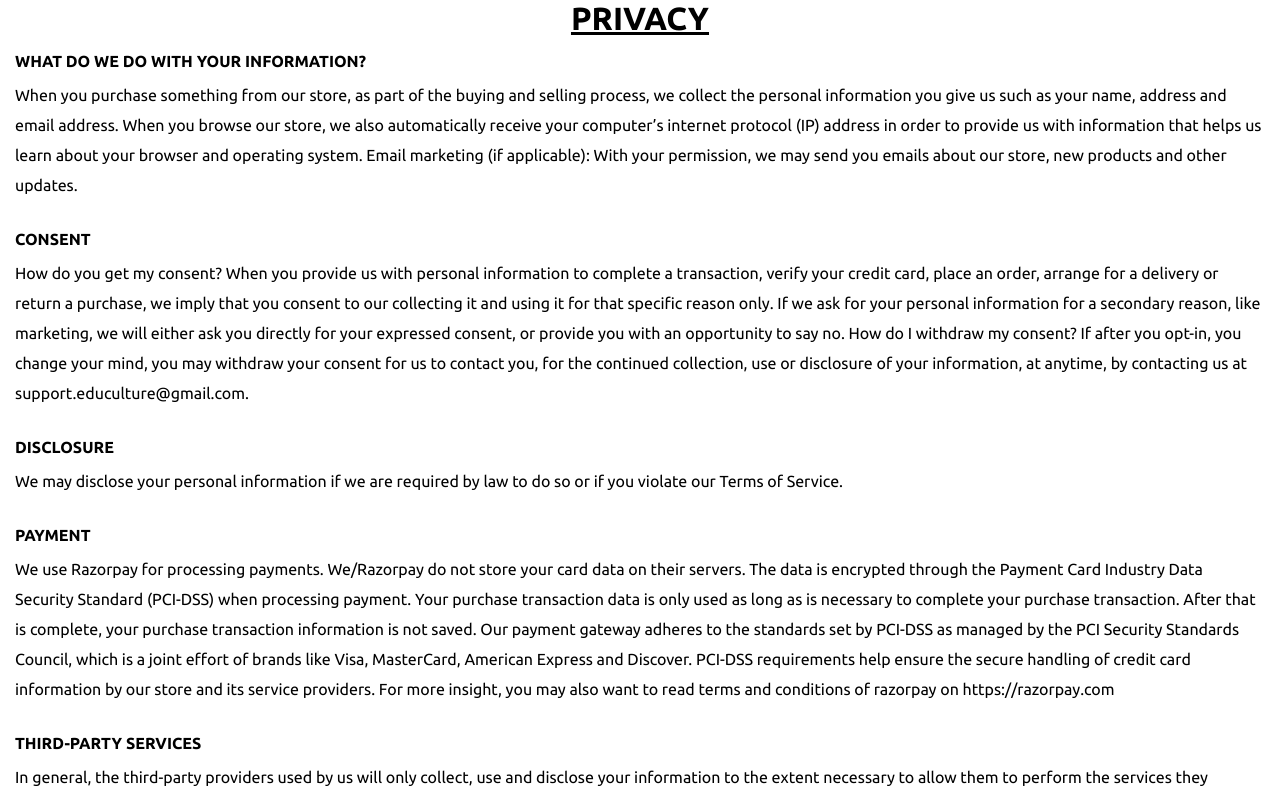
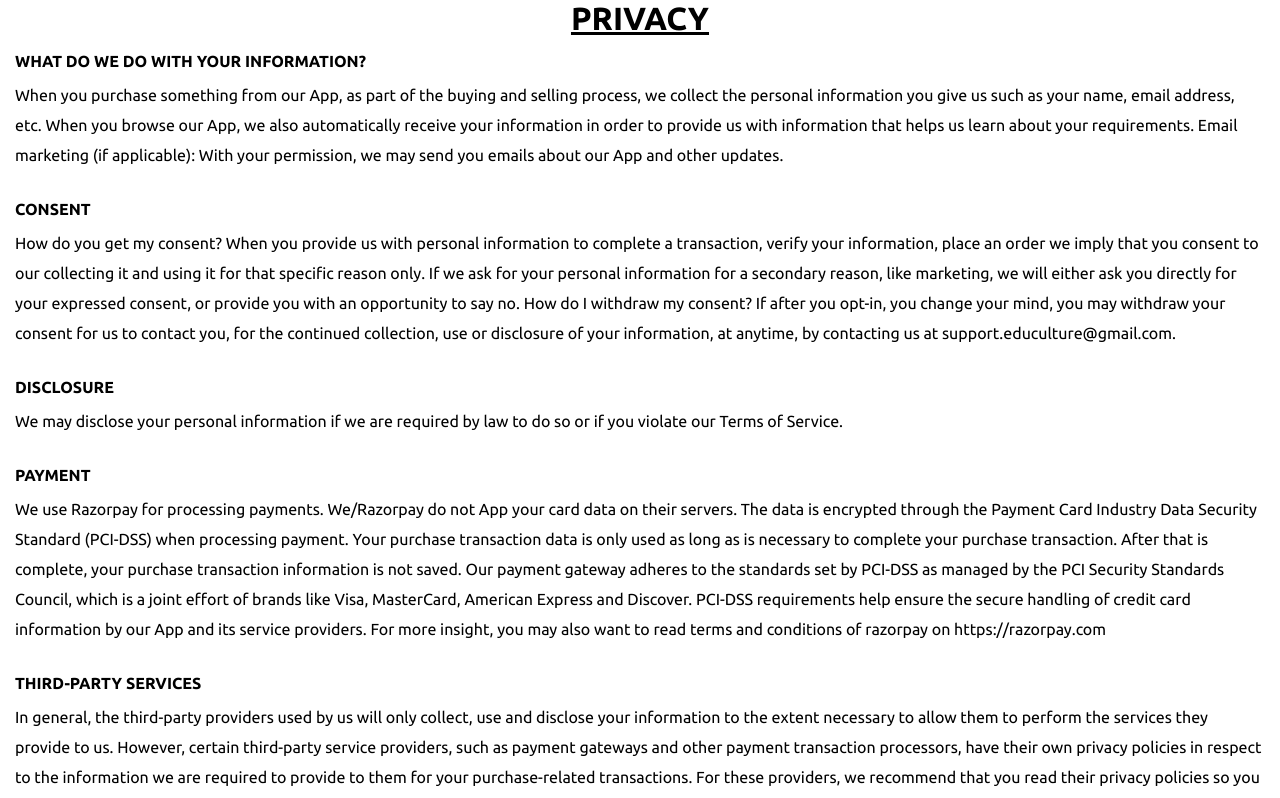
Before and after one commit to educulture-edutech/educulture-website, a React (Create React App) app: page /privacy in a window 1280 px wide. Shown: the top 798 px of the page. Built offline with nearby package versions, Linux system fonts and the light colour scheme.

Commit message:
recent commits

```diff
--- a/src/App.js
+++ b/src/App.js
@@ -558,7 +558,7 @@ export default function App() {
         </Carousel>
       </Grid>
 
-      <Grid direction="row" style={{ marginTop: "15px" }} container>
+      <Grid direction="row" style={{ marginTop: "30px" }} container>
         <Grid xs={12} md={6} container className={classes.bottomIconGrid}>
           <IconButton
             // edge="start"
@@ -645,7 +645,7 @@ export default function App() {
         </Grid>
       </Grid>
 
-      <Grid direction="row" style={{ marginTop: "15px" }} container>
+      <Grid direction="row" style={{ marginTop: "30px" }} container>
         <Grid xs={12} md={7} container className={classes.bottomIconGrid}>
           <p className={classes.copyrightLineStyles}>
             {" "}
--- a/src/Disclaimer.js
+++ b/src/Disclaimer.js
@@ -5,7 +5,7 @@ export default function Disclaimer() {
   return (
     <div>
       <Grid container justify="center" alignItems="center">
-        <h1>
+        <h1 style={{ textAlign: "center" }}>
           <u>DISCLAIMER</u>
         </h1>
       </Grid>
--- a/src/Privacy.js
+++ b/src/Privacy.js
@@ -5,37 +5,36 @@ export default function Privacy() {
   return (
     <div>
       <Grid container justify="center" alignItems="center">
-        <h1>
+        <h1 style={{ textAlign: "center" }}>
           <u>PRIVACY</u>
         </h1>
       </Grid>
       <div style={{ padding: "15px" }}>
         <h4>WHAT DO WE DO WITH YOUR INFORMATION?</h4>
         <p style={{ lineHeight: "30px", marginTop: "10px" }}>
-          When you purchase something from our store, as part of the buying and
+          When you purchase something from our App, as part of the buying and
           selling process, we collect the personal information you give us such
-          as your name, address and email address. When you browse our store, we
-          also automatically receive your computer’s internet protocol (IP)
-          address in order to provide us with information that helps us learn
-          about your browser and operating system. Email marketing (if
-          applicable): With your permission, we may send you emails about our
-          store, new products and other updates.
+          as your name, email address, etc. When you browse our App, we also
+          automatically receive your information in order to provide us with
+          information that helps us learn about your requirements. Email
+          marketing (if applicable): With your permission, we may send you
+          emails about our App and other updates.
         </p>
       </div>
       <div style={{ padding: "15px" }}>
         <h4>CONSENT</h4>
         <p style={{ lineHeight: "30px", marginTop: "10px" }}>
           How do you get my consent? When you provide us with personal
-          information to complete a transaction, verify your credit card, place
-          an order, arrange for a delivery or return a purchase, we imply that
-          you consent to our collecting it and using it for that specific reason
-          only. If we ask for your personal information for a secondary reason,
-          like marketing, we will either ask you directly for your expressed
-          consent, or provide you with an opportunity to say no. How do I
-          withdraw my consent? If after you opt-in, you change your mind, you
-          may withdraw your consent for us to contact you, for the continued
-          collection, use or disclosure of your information, at anytime, by
-          contacting us at support.educulture@gmail.com.
+          information to complete a transaction, verify your information, place
+          an order we imply that you consent to our collecting it and using it
+          for that specific reason only. If we ask for your personal information
+          for a secondary reason, like marketing, we will either ask you
+          directly for your expressed consent, or provide you with an
+          opportunity to say no. How do I withdraw my consent? If after you
+          opt-in, you change your mind, you may withdraw your consent for us to
+          contact you, for the continued collection, use or disclosure of your
+          information, at anytime, by contacting us at
+          support.educulture@gmail.com.
         </p>
       </div>
       <div style={{ padding: "15px" }}>
@@ -48,7 +47,7 @@ export default function Privacy() {
       <div style={{ padding: "15px" }}>
         <h4>PAYMENT</h4>
         <p style={{ lineHeight: "30px", marginTop: "10px" }}>
-          We use Razorpay for processing payments. We/Razorpay do not store your
+          We use Razorpay for processing payments. We/Razorpay do not App your
           card data on their servers. The data is encrypted through the Payment
           Card Industry Data Security Standard (PCI-DSS) when processing
           payment. Your purchase transaction data is only used as long as is
@@ -58,7 +57,7 @@ export default function Privacy() {
           the PCI Security Standards Council, which is a joint effort of brands
           like Visa, MasterCard, American Express and Discover. PCI-DSS
           requirements help ensure the secure handling of credit card
-          information by our store and its service providers. For more insight,
+          information by our App and its service providers. For more insight,
           you may also want to read terms and conditions of razorpay on
           https://razorpay.com
         </p>
@@ -81,12 +80,12 @@ export default function Privacy() {
           services of a third-party service provider, then your information may
           become subject to the laws of the jurisdiction(s) in which that
           service provider or its facilities are located. Once you leave our
-          store’s website or are redirected to a third-party website or
+          App's website or are redirected to a third-party website or
           application, you are no longer governed by this Privacy Policy or our
-          website’s Terms of Service. Links When you click on links on our
-          store, they may direct you away from our site. We are not responsible
-          for the privacy practices of other sites and encourage you to read
-          their privacy statements.
+          website’s Terms of Service. Links When you click on links on our App,
+          they may direct you away from our site. We are not responsible for the
+          privacy practices of other sites and encourage you to read their
+          privacy statements.
         </p>
       </div>
       <div style={{ padding: "15px" }}>
@@ -96,13 +95,6 @@ export default function Privacy() {
           and follow industry best practices to make sure it is not
           inappropriately lost, misused, accessed, disclosed, altered or
           destroyed.
-        </p>
-      </div>
-      <div style={{ padding: "15px" }}>
-        <h4>COOKIES</h4>
-        <p style={{ lineHeight: "30px", marginTop: "10px" }}>
-          We use cookies to maintain session of your user. It is not used to
-          personally identify you on other websites.
         </p>
       </div>
       <div style={{ padding: "15px" }}>
@@ -124,7 +116,7 @@ export default function Privacy() {
           material changes to this policy, we will notify you here that it has
           been updated, so that you are aware of what information we collect,
           how we use it, and under what circumstances, if any, we use and/or
-          disclose it. If our store is acquired or merged with another company,
+          disclose it. If our App is acquired or merged with another company,
           your information may be transferred to the new owners so that we may
           continue to sell products to you.
         </p>
@@ -177,7 +169,7 @@ export default function Privacy() {
           to limit or prohibit orders that, in our sole judgment, appear to be
           placed by dealers, resellers or distributors.You agree to provide
           current, complete and accurate purchase and account information for
-          all purchases made at our store. You agree to promptly update your
+          all purchases made at our App. You agree to promptly update your
           account and other information, including your email address and credit
           card numbers and expiration dates, so that we can complete your
           transactions and contact you as needed.For more detail, please review
@@ -254,8 +246,8 @@ export default function Privacy() {
       <div style={{ padding: "15px" }}>
         <h4>PERSONAL INFORMATION</h4>
         <p style={{ lineHeight: "30px", marginTop: "10px" }}>
-          Your submission of personal information through the store is governed
-          by our Privacy Policy.
+          Your submission of personal information through the App is governed by
+          our Privacy Policy.
         </p>
       </div>
       <div style={{ padding: "15px" }}>
--- a/src/RefundPolicy.js
+++ b/src/RefundPolicy.js
@@ -5,21 +5,32 @@ export default function RefundPolicy() {
   return (
     <div>
       <Grid container justify="center" alignItems="center">
-        <h1>
+        <h1 style={{ textAlign: "center" }}>
           <u>Refund Policy</u>
         </h1>
       </Grid>
       <br />
       <br />
-      <Grid container justify="center" alignItems="center">
+      <Grid
+        style={{ margin: "15px" }}
+        container
+        justify="center"
+        alignItems="center"
+      >
         <p>
-          All the paid (non-free) subjects offered by Educulture are
-          non-refundable.
+          Since we deal in online video courses and it's a digital service, we
+          don't offer a refund.
         </p>
         &nbsp;
         <p>
-          For additional queries, read our payment policy under Privacy
-          Statement.
+          We request you to watch our sample free videos, available in almost
+          every course.
+        </p>
+        &nbsp;
+        <p>
+          You can also watch our youtube channel videos to get to know about the
+          quality of our videos. In simple terms, WE DON'T EXCEPT REFUND AT
+          EDUCULTURE.
         </p>
       </Grid>
 
--- a/src/TermsConditions.js
+++ b/src/TermsConditions.js
@@ -5,7 +5,7 @@ const TermsConditions = () => {
   return (
     <div>
       <Grid container justify="center" alignItems="center">
-        <h1>
+        <h1 style={{ textAlign: "center" }}>
           <u>TERMS AND CONDITIONS</u>
         </h1>
       </Grid>
```
Also changed, not shown: 1 other file (tests, documents, lock files or other folders).
